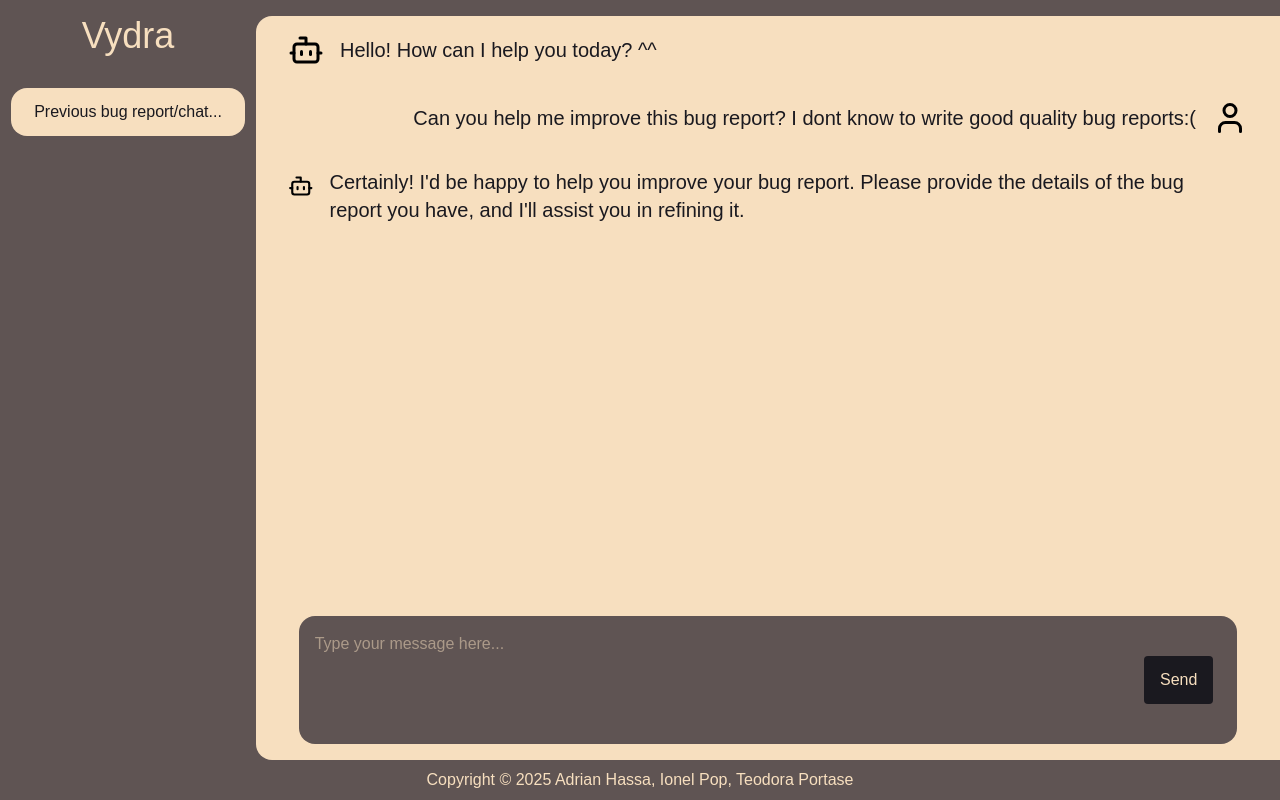
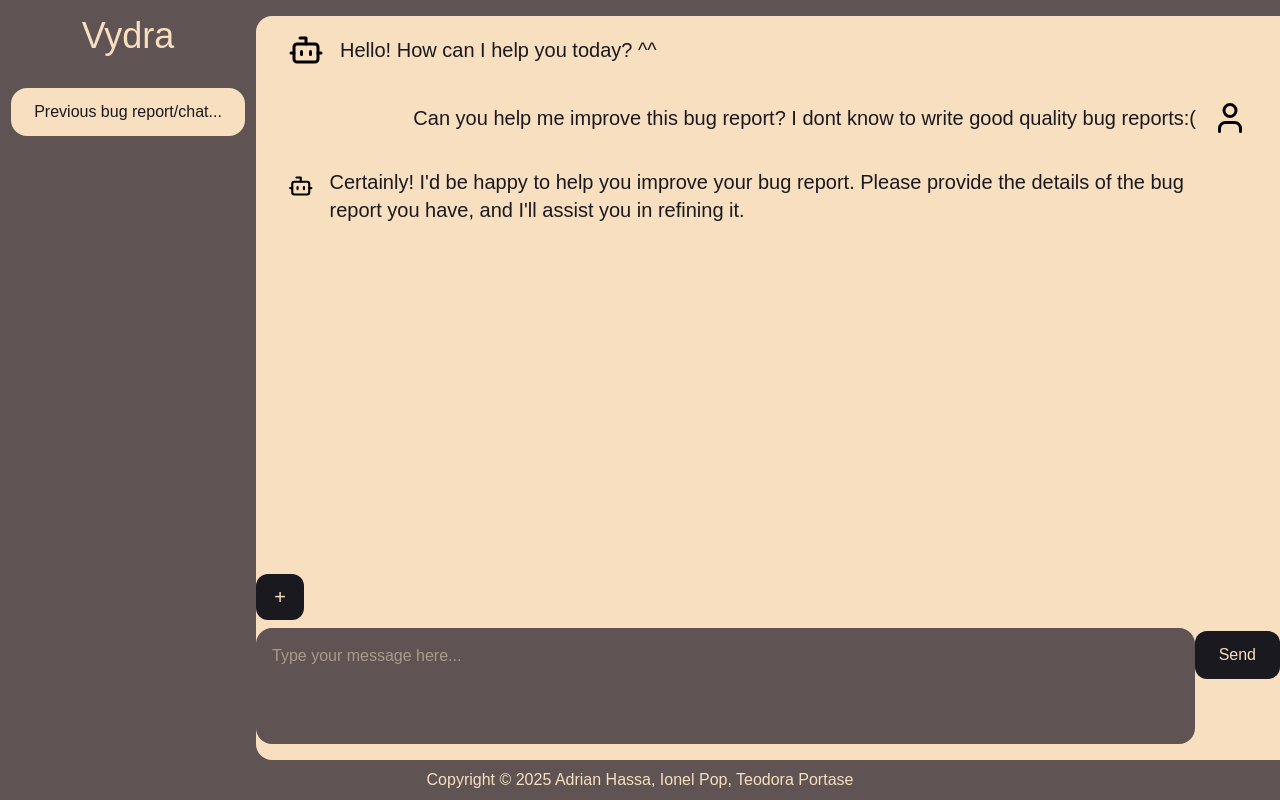
Before and after one commit to Adrian2901/vydra, a Next.js app: page / in a window 1280 px wide. Built offline with nearby package versions, Linux system fonts and the light colour scheme.

Commit message:
#1 Add file input in the UI

```diff
--- a/src/app/components/chat.js
+++ b/src/app/components/chat.js
@@ -53,6 +53,19 @@ const Chat = () => {
     }
   };
 
+  const handleFileUpload = (e) => {
+    console.log(e.target.files);
+  };
+
+  const handleDrop = (e) => {
+    e.preventDefault();
+    console.log(e.dataTransfer.files);
+  };
+
+  const handleDragOver = (e) => {
+    e.preventDefault();
+  };
+
   return (
     <>
       <div className="w-full space-y-8">
@@ -72,16 +85,32 @@ const Chat = () => {
           </div>
         ))}
       </div>
-      <div className="p-4 bg-secondary text-primary w-11/12 mx-auto rounded-2xl flex">
+      <div
+        className="flex flex-row justify-around h-1/4"
+        onDrop={handleDrop}
+        onDragOver={handleDragOver}
+      >
+        <div className="w-11/12 flex flex-col">
+          <label className="bg-accent text-primary text-xl rounded-xl my-2 h-12 w-12 cursor-pointer flex items-center justify-center">
+            <input
+              type="file"
+              accept=".txt, .json"
+              className="hidden"
+              onChange={handleFileUpload}
+            />
+            +
+          </label>
+
           <textarea
-          className="w-full h-24 resize-none"
+            className="w-full h-2/3 resize-none p-4 bg-secondary text-primary rounded-2xl"
             placeholder="Type your message here..."
             value={inputValue}
             onChange={(e) => setInputValue(e.target.value)}
             onKeyDown={handleKeypress}
           ></textarea>
+        </div>
         <button
-          className="bg-accent text-primary py-2 px-4 rounded h-12 my-auto mx-2"
+          className="bg-accent text-primary py-2 px-6 rounded-xl h-12 my-auto cursor-pointer"
           onClick={handleSendMessage}
         >
           Send
```
Lines whose indentation alone changed are shown as unchanged.
